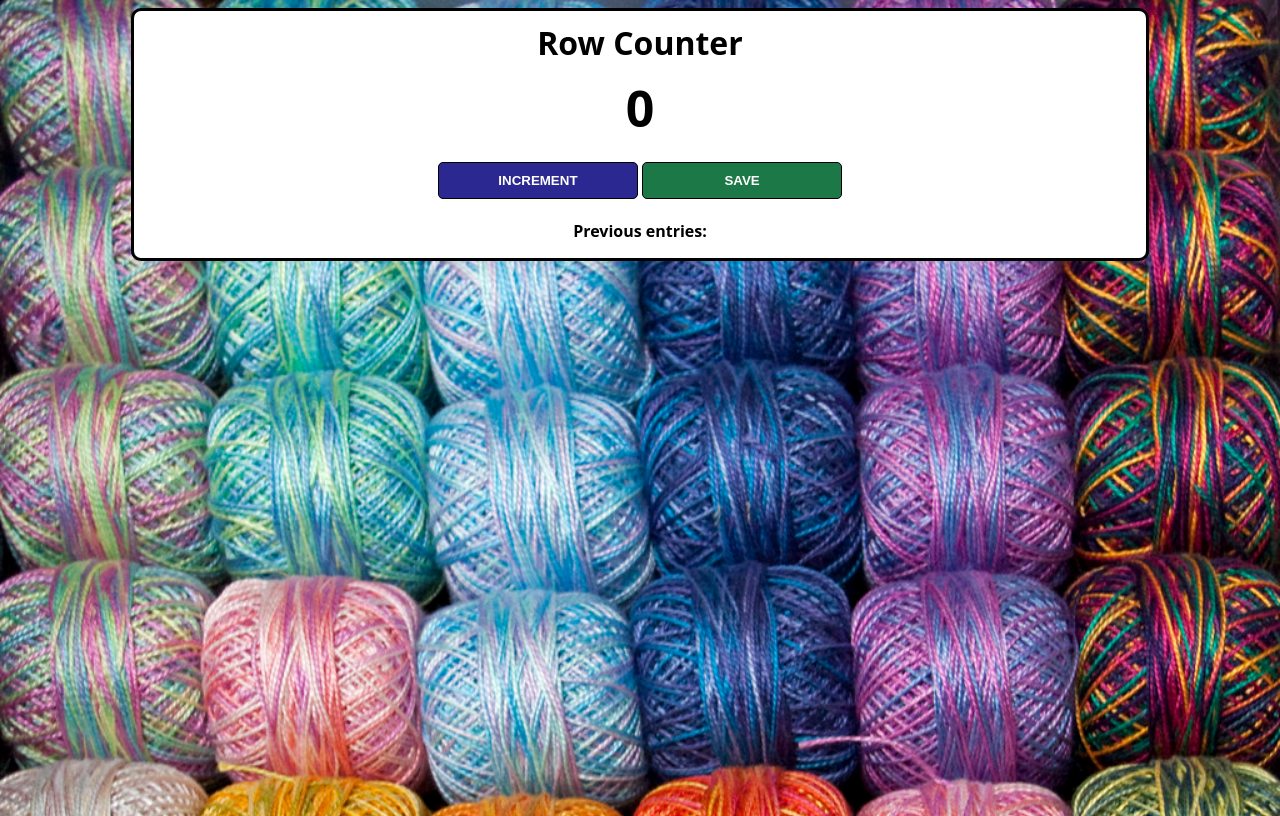
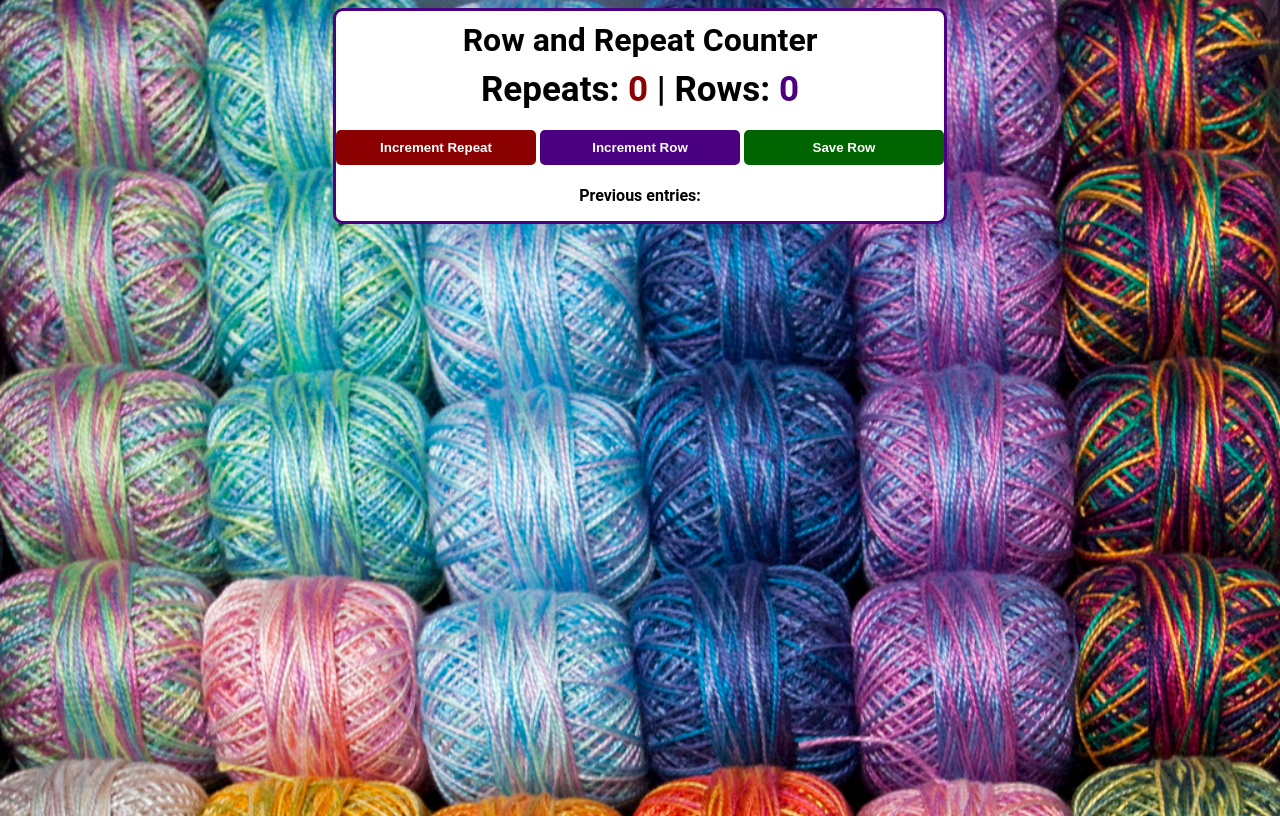
Before and after one commit to alissast/row-and-repeat-counter, a plain HTML site: page index.html in a window 1280 px wide. Drawn offline with Linux system fonts and the light colour scheme.

Commit message:
Add the correct files via upload

```diff
--- a/index.css
+++ b/index.css
@@ -1,17 +1,21 @@
 body {
     background-image: url("yarn.jpeg");
     background-size: cover;
-    font-family: 'Open Sans', 'Helvetica Neue', sans-serif;
+    font-family:  Roboto, BlinkMacSystemFont, -apple-system, 'Segoe UI', Oxygen, Ubuntu, Cantarell, 'Open Sans', 'Helvetica Neue', sans-serif;
+    font-weight: bold;
     text-align: center;
     height: 100vh;
+    display: flex;
+    flex-direction: column;
+    flex-wrap: nowrap;
+    align-items: center;
 }
 
-.container {
-    background: white;
-    max-width: 80%;
-    margin: auto;
-    border: 3px solid black;
+.app-container {
+    max-width: 85%;
+    border: 3px solid indigo;
     border-radius: 10px;
+    background-color: white;
 }
 
 h1 {
@@ -20,13 +24,21 @@ h1 {
 }
 
 h2 {
-    font-size: 50px;
+    font-size: 35px;
     margin-top: 0;
     margin-bottom: 20px;
 }
 
+#repeat-count-el {
+    color: darkred;
+}
+
+#row-count-el {
+    color: indigo;
+}
+
 button {
-    border: 1px solid black;
+    border: none;
     padding-top: 10px;
     padding-bottom: 10px;
     color: white;
@@ -36,14 +48,13 @@ button {
     border-radius: 5px;
 }
 
-#increment-btn {
-    background: #2C2891;
+#increment-row-btn {
+    background: indigo;
+}
+#increment-repeat-btn {
+    background: darkred;
 }
 
 #save-btn {
-    background: #1C7947;
+    background: darkgreen;
 }
-
-#save-el {
-    font-weight: bold;
-}
--- a/index.html
+++ b/index.html
@@ -3,15 +3,14 @@
     <link rel="stylesheet" href="index.css">
   </head>
   <body>
-        <div class="container">
-            <h1>Row Counter</h1>
-            <h2 id="count-el">0</h2>
-            <button id="increment-btn" onclick="increment()">INCREMENT</button>
-            <button id="save-btn" onclick="save()">SAVE</button>
+    <div class="app-container">
+      <h1>Row and Repeat Counter</h1>
+      <h2 id="count-el">Repeats: <span id="repeat-count-el">0</span> | Rows: <span id="row-count-el">0</span></h2>
+      <button id="increment-repeat-btn" onclick="incrementRepeat()">Increment Repeat</button>
+      <button id="increment-row-btn" onclick="incrementRow()">Increment Row</button>
+      <button id="save-btn" onclick="save()">Save Row</button>
       <p id="save-el">Previous entries: </p>
     </div>
-        <script src="index.js">
-            nnerText
-        </script>
+    <script src="index.js"></script>
   </body>
 </html>
--- a/index.js
+++ b/index.js
@@ -1,15 +1,22 @@
 let saveEl = document.getElementById("save-el")
-let countEl = document.getElementById("count-el")
-let count = 0
+let repeatCountEl = document.getElementById("repeat-count-el")
+let rowCountEl = document.getElementById("row-count-el")
+let repeatCount = 0
+let rowCount = 0
 
-function increment() {
-    count += 1
-    countEl.textContent = count
+function incrementRepeat() {
+    repeatCount += 1
+    repeatCountEl.textContent = repeatCount
+}
+
+function incrementRow() {
+    rowCount += 1
+    rowCountEl.textContent = rowCount
 }
 
 function save() {
-    let countStr = count + " - "
+    let countStr = "Rows: " + rowCount + " - "
     saveEl.textContent += countStr
-    countEl.textContent = 0
-    count = 0
+    rowCountEl.textContent = 0
+    rowCount = 0
 }
```
Also changed, not shown: station.jpg (added), 1 other file. Lines whose indentation alone changed are shown as unchanged.
